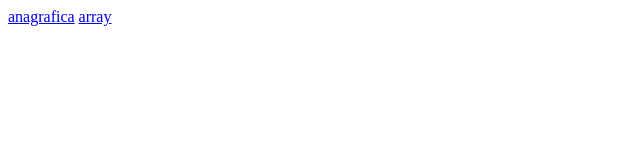
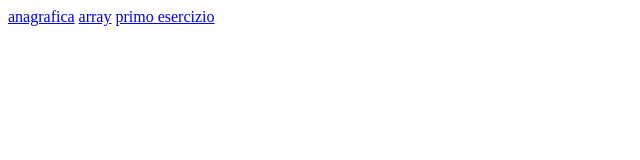
Before and after one commit to Liutprando08/tps, a plain HTML site: page index.html in a window 1280 px wide. Shown: the whole page, without its empty margins (0-640 px from the left). Drawn offline with Linux system fonts and the light colour scheme.

Commit message:
Add link to 'esercizio1.html' in index.html

```diff
--- a/index.html
+++ b/index.html
@@ -5,5 +5,6 @@
   <body>
     <a href="anagrafica.html">anagrafica</a>
     <a href="array.html"> array</a>
+    <a href="esercizio1.html"> primo esercizio </a>
   </body>
 </html>
```
